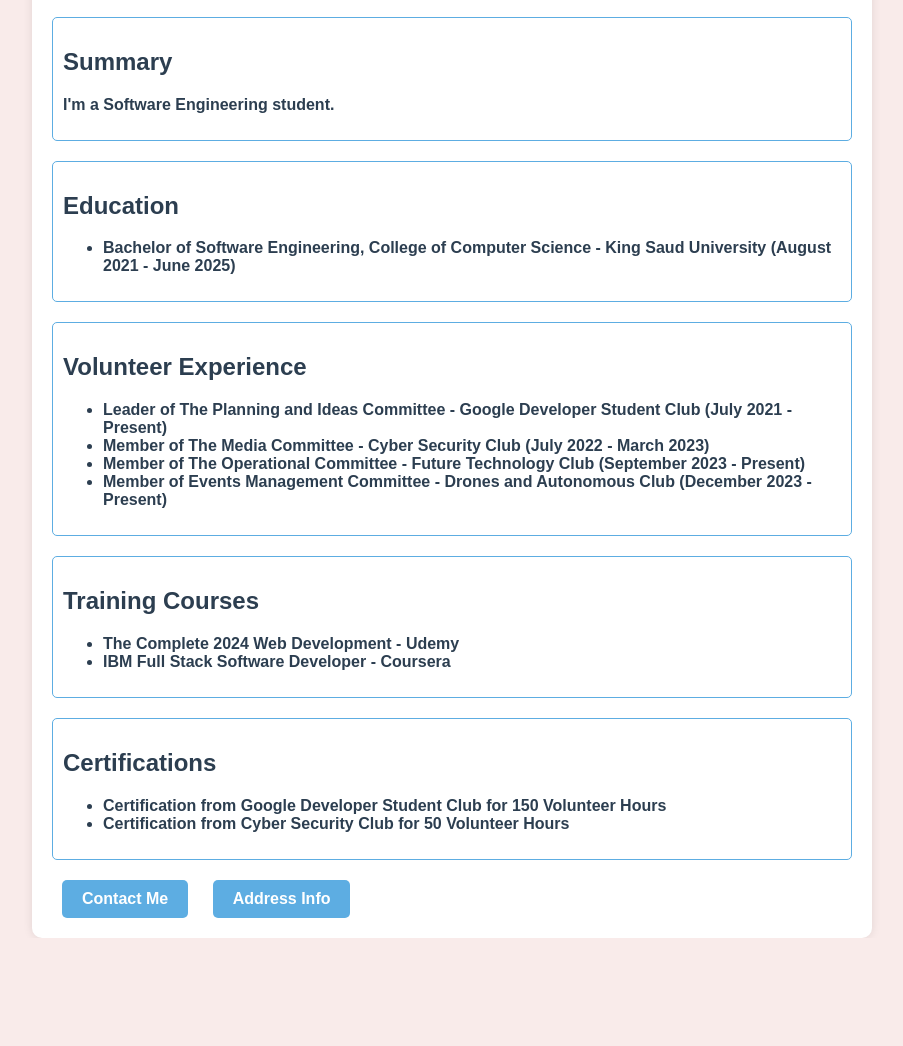
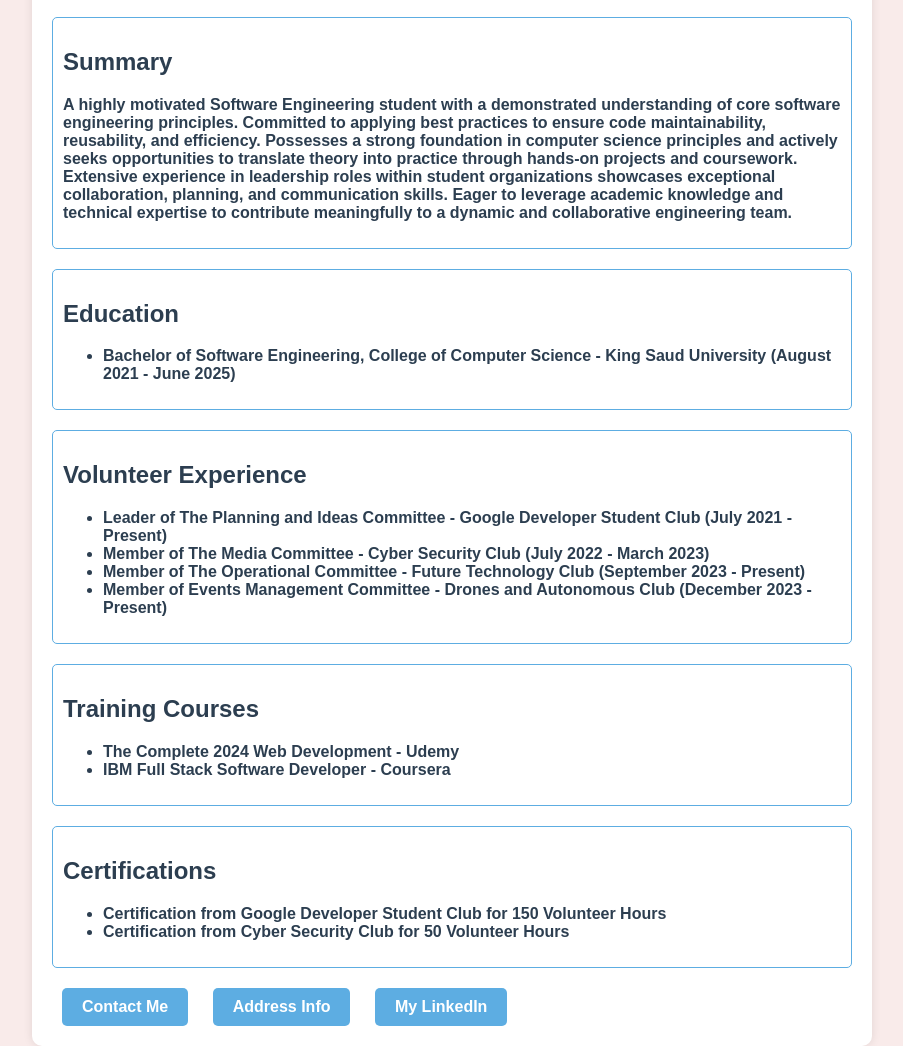
Before and after one commit to AbdulazizFahad/MyResume, a plain HTML site: page index.html in a window 1280 px wide. Shown: the part 171-1217 px from the top of the page, without its empty margins (188-1091 px from the left). Before the commit the page ends 1109 px from the top, so only its background shows below. Drawn offline with Linux system fonts and the light colour scheme.

Commit message:
Update index.html

```diff
--- a/index.html
+++ b/index.html
@@ -5,6 +5,7 @@
     <title>My Resume</title>
     <link rel="stylesheet" href="./style.css">
     <style>
+
         body {
             font-family: Arial, Helvetica, sans-serif;
             color: #2C3E50; /* Dark gray for text */
@@ -63,7 +64,7 @@
         </div>
         <div class="section">
             <h2>Summary</h2>
-            <p>I'm a Software Engineering student.</p>
+            <p>A highly motivated Software Engineering student with a demonstrated understanding of core software engineering principles. Committed to applying best practices to ensure code maintainability, reusability, and efficiency. Possesses a strong foundation in computer science principles and actively seeks opportunities to translate theory into practice through hands-on projects and coursework. Extensive experience in leadership roles within student organizations showcases exceptional collaboration, planning, and communication skills. Eager to leverage academic knowledge and technical expertise to contribute meaningfully to a dynamic and collaborative engineering team.</p>
         </div>
         <div class="section">
             <h2>Education</h2>
@@ -97,6 +98,7 @@
         <div class="menu">
             <a href="./contact.html">Contact Me</a>
             <a href="./address.html">Address Info</a>
+            <a href="https://www.linkedin.com/in/abdulaziz-almodameeg-9a5775249/" target="_blank">My LinkedIn</a>
         </div>
     </div>
 </body>
```
